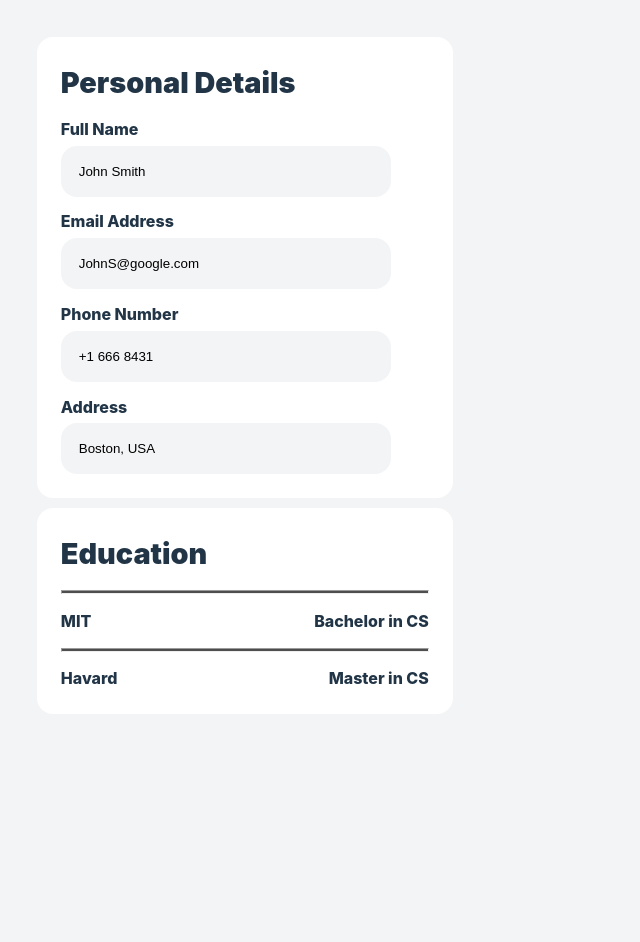
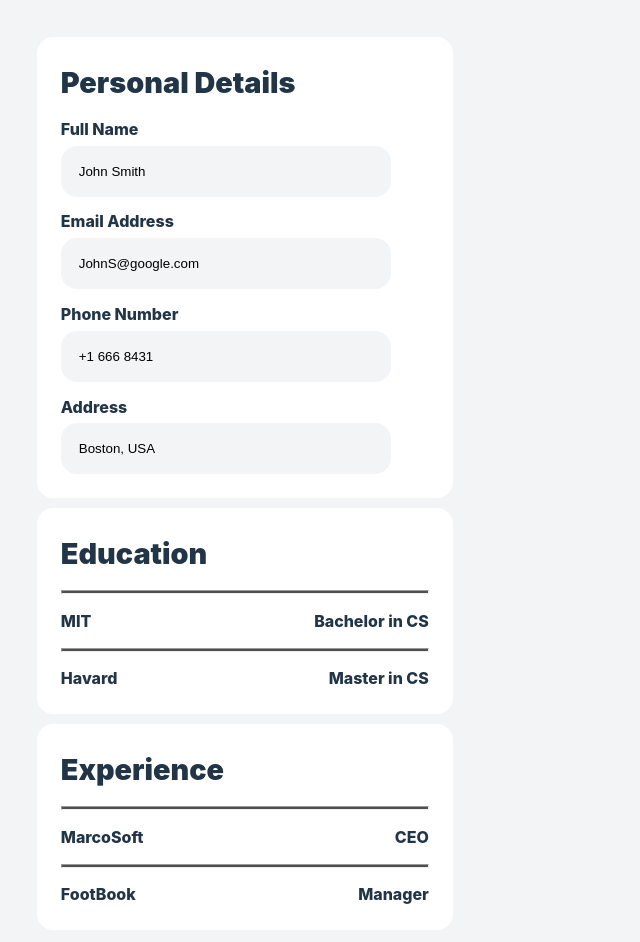
Before and after one commit to 90yearsoldcoder/CV_application, a React (Vite) app: page / in a window 1280 px wide. Shown: the top 942 px of the page, without its empty margins (0-640 px from the left). Built offline with nearby package versions, Linux system fonts and the light colour scheme.

Commit message:
add Education and experience input PART using InfoInputPanel

```diff
--- a/src/App.jsx
+++ b/src/App.jsx
@@ -20,6 +20,12 @@ function App() {
           infoSetter={setEduInfo}
           miniDisplayKeys={["School", "Degree"]}
         ></InfoInputPanel>
+        <InfoInputPanel
+          title="Experience"
+          info={ExpInfo}
+          infoSetter={setExpInfo}
+          miniDisplayKeys={["CompanyName", "PositionTitle"]}
+        ></InfoInputPanel>
       </div>
       <div className="previewContainer"></div>
     </>
```
